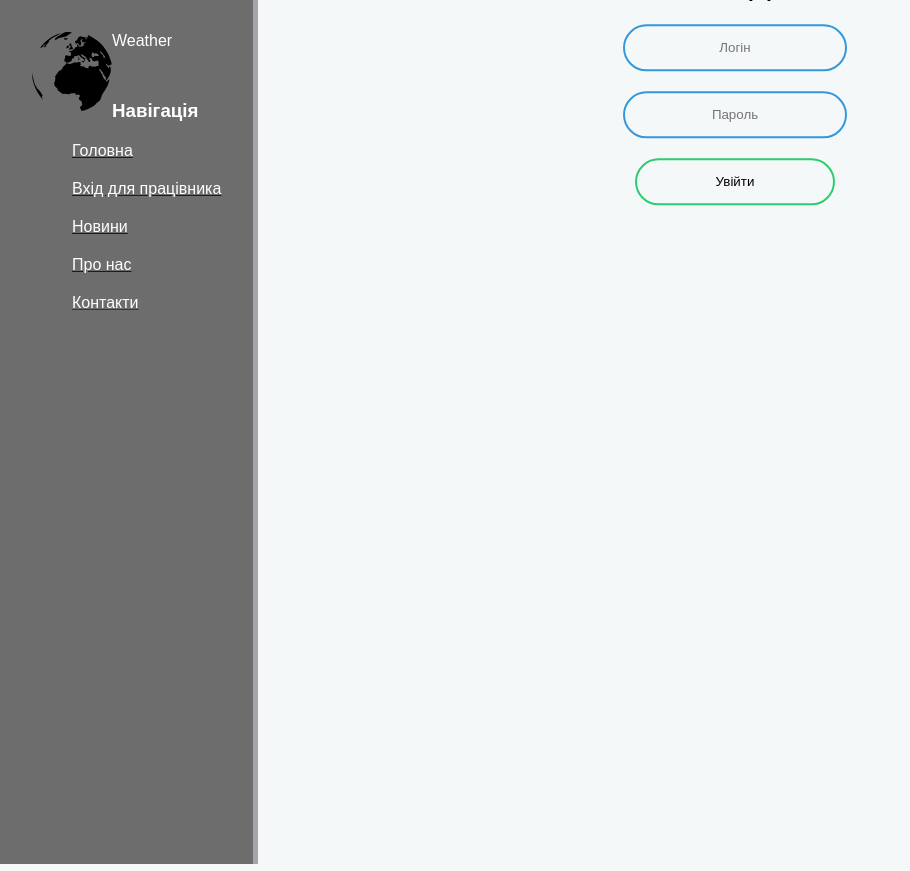
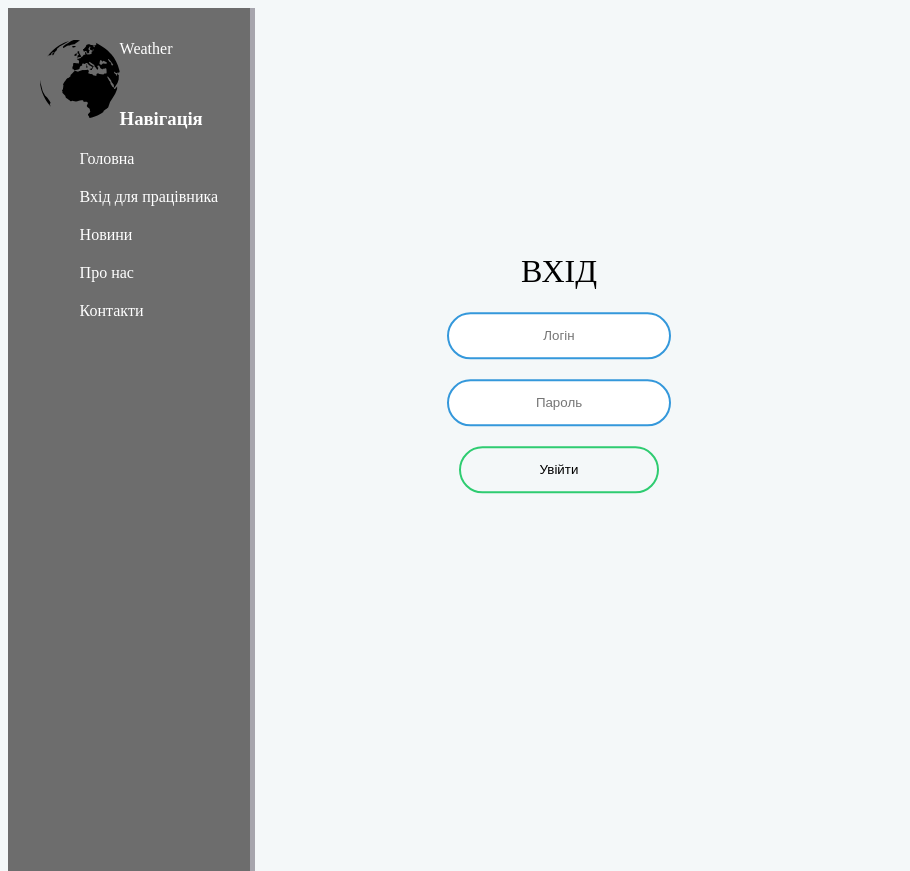
Before and after one commit to dianakrupko/Django_WeatherProject, a Django app: page /authorization in a window 1280 px wide. Shown: the whole page, without its empty margins (0-910 px from the left). Run offline with Django 4.2, Linux system fonts and the light colour scheme.

Commit message:
changes files

```diff
--- a/weatherproject/main/static/main/css/authorization.css
+++ b/weatherproject/main/static/main/css/authorization.css
@@ -1,17 +1,12 @@
-body{
-    margin:0;
-    padding:0;
-    font-family:sans-serif;
-	background:#F4F8F9;
-}
+
 .box{
     width: 300px;
-    padding: 40px;
+    padding: 200px;
     position: absolute;
     top: -30%;
-    left: 50%;
+    left: 30%;
     transform: translate(-25%, 40%);
-    background:#F4F8F9;
+    background:none;
     text-align:center;
 }
 .box h1{
@@ -21,7 +16,7 @@ body{
 }
 .box input[type="text"], .box input[type= "password"]{
     border:0;
-    background:none;
+    background:F4F8F9;
     display: block;
     margin:20px auto;
     text-align: center;
@@ -29,16 +24,14 @@ body{
     padding: 14px 10px;
     width:200px;
     outline:none;
-    color: white;
-    border-radius: 24px;
+    color: black;
+    border-radius: 27px;
     transition:0.25s;
-
 }
 .box input[type="text"]:focus, .box input[type= "password"]:focus{
     width: 280px;
     border-color: #2ecc71;
 }
-
 .box input[type="submit"]{
         border:0;
     background:none;
@@ -55,5 +48,5 @@ body{
     cursor: pointer;
 }
 .box input[type="submit"]:hover{
-    background:##2ecc71;
+    background:#2ecc71;
 }
--- a/weatherproject/main/static/main/css/main.css
+++ b/weatherproject/main/static/main/css/main.css
@@ -10,7 +10,6 @@ aside{
     color:#fff;
     border-right: 5px solid #A6A5AD;
 }
-
 aside img{
     width: 80px;
     float: left;
@@ -24,27 +23,26 @@ aside .logo{
     position: relative;
     top: -5px;
 }
-
 aside h3{
+    top: 20px;
+    position: static;
     margin-top: 50px;
     font-size: 28 px;
-
 }
-
 aside ul {list-style: none}
 aside ul li {
     color: #fff;
     display: block;
     margin-top:20px;
     transition: transform .6s ease;
+
 }
+a { text-decoration: none; }
 
 aside ul li:hover, aside ul a:hover{
     color: #211F1F;
-    text-decoration: none;
     transform: scale(1.05);
 }
-
 main .features{
     float: left;
     color: #000000;
--- a/weatherproject/main/templates/main/authorization.html
+++ b/weatherproject/main/templates/main/authorization.html
@@ -8,6 +8,7 @@
     <link rel="stylesheet" href="{% static 'main/css/main.css' %}">
     <link rel="stylesheet" href="{% static 'main/css/authorization.css' %}">
 </head>
+<body>
 <aside>
     <img src="{% static 'main/img/logo3.svg' %}" alt="Лого">
     <span class="лого">Weather</span>
@@ -30,7 +31,7 @@
         </a>
     </ul>
 </aside>
-<body>
+
 <!--    <div xmlns:th="http://www.w3.org/1999/xhtml">-->
 <!--    <small th:text="${error}" class="text-danger"></small>-->
     <form class="box" action="data/index" method="post">
```
